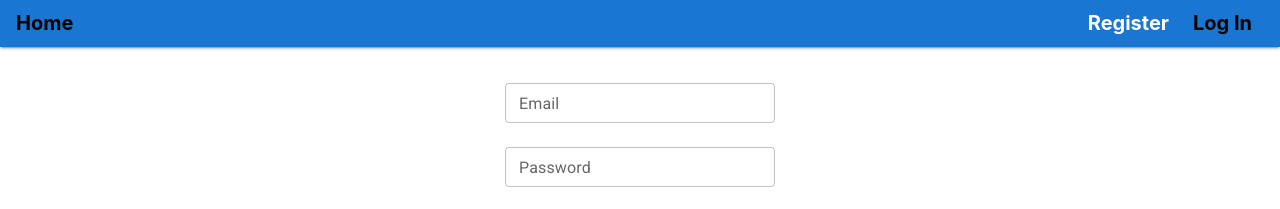
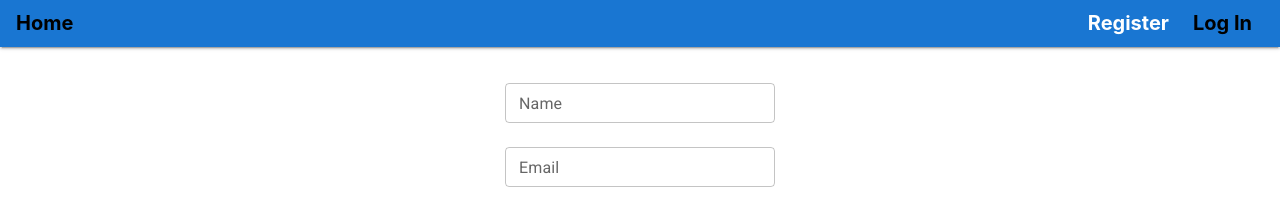
Before and after one commit to ishtvanb/goit-react-hw-08-phonebook, a React (Create React App) app: page /goit-react-hw-08-phonebook/register in a window 1280 px wide. Shown: the top 209 px of the page. Built offline with nearby package versions, Linux system fonts and the light colour scheme.

Commit message:
Update RegisterForm.jsx

```diff
--- a/src/components/RegisterForm/RegisterForm.jsx
+++ b/src/components/RegisterForm/RegisterForm.jsx
@@ -42,11 +42,11 @@ export const RegisterForm = () => {
     >
       {({ handleSubmit }) => (
         <form onSubmit={handleSubmit}>
-          <Field name="email">
+          <Field name="name">
             {({ field, form: { touched, errors } }) => (
               <TextField
                 {...field}
-                label="Email"
+                label="Name"
                 variant="outlined"
                 error={touched.email && Boolean(errors.email)}
                 helperText={touched.email && errors.email}
@@ -59,11 +59,11 @@ export const RegisterForm = () => {
           </Field>
 
 
-          <Field name="password">
+          <Field name="email">
             {({ field, form: { touched, errors } }) => (
               <TextField
                 {...field}
-                label="Password"
+                label="Email"
                 variant="outlined"
                 error={touched.email && Boolean(errors.email)}
                 helperText={touched.email && errors.email}
```
